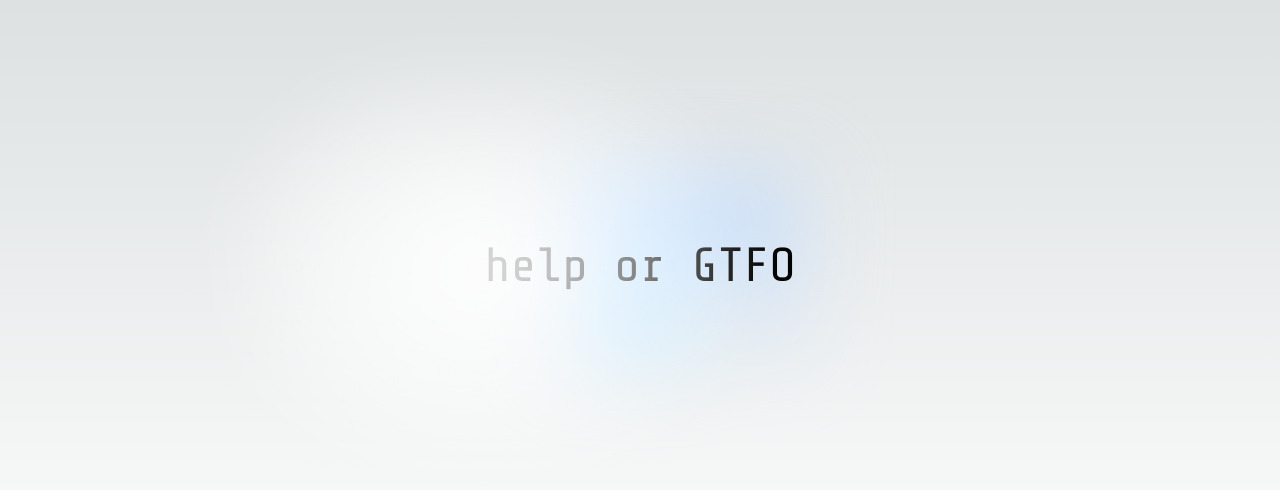
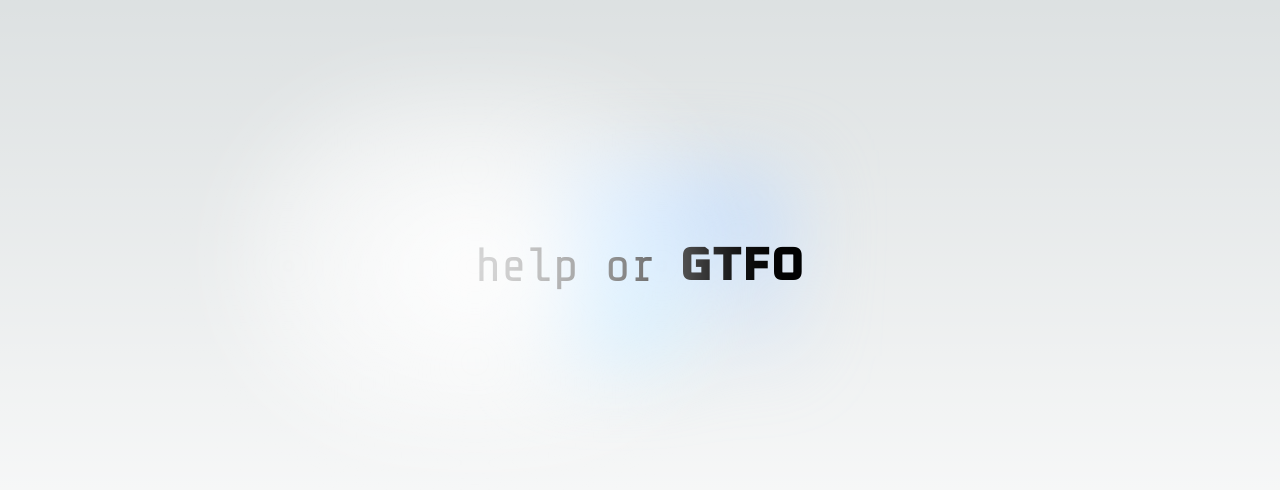
Before and after one commit to vitoraugustto/help-or-gtfo, a Next.js app: page / in a window 1280 px wide. Shown: the part 134-624 px from the top of the page. Built offline with nearby package versions, Linux system fonts and the light colour scheme.

Commit message:
feat: add font Oxanium in GTFO

```diff
--- a/src/app/page.tsx
+++ b/src/app/page.tsx
@@ -1,8 +1,13 @@
+import { Oxanium } from "next/font/google";
+
+const oxanium = Oxanium({ subsets: ["latin"], weight: "800" });
+
 export default function Home() {
   return (
     <main className="flex min-h-screen flex-col items-center justify-center">
       <div className="relative flex place-items-center before:absolute before:h-[300px] before:w-[480px] before:-translate-x-1/2 before:rounded-full before:bg-gradient-radial before:from-white before:to-transparent before:blur-2xl before:content-[''] after:absolute after:-z-20 after:h-[180px] after:w-[240px] after:translate-x-1/3 after:bg-gradient-conic after:from-sky-200 after:via-blue-200 after:blur-2xl after:content-[''] before:dark:bg-gradient-to-br before:dark:from-transparent before:dark:to-blue-700 before:dark:opacity-10 after:dark:from-sky-900 after:dark:via-[#ffffff] after:dark:opacity-40 before:lg:h-[360px] z-[-1]">
-        <p className="text-5xl">help or GTFO</p>
+        <p className="text-5xl">help or</p>
+        <p className={`text-5xl ${oxanium.className}`}>&nbsp;&nbsp;GTFO</p>
       </div>
     </main>
   );
```
